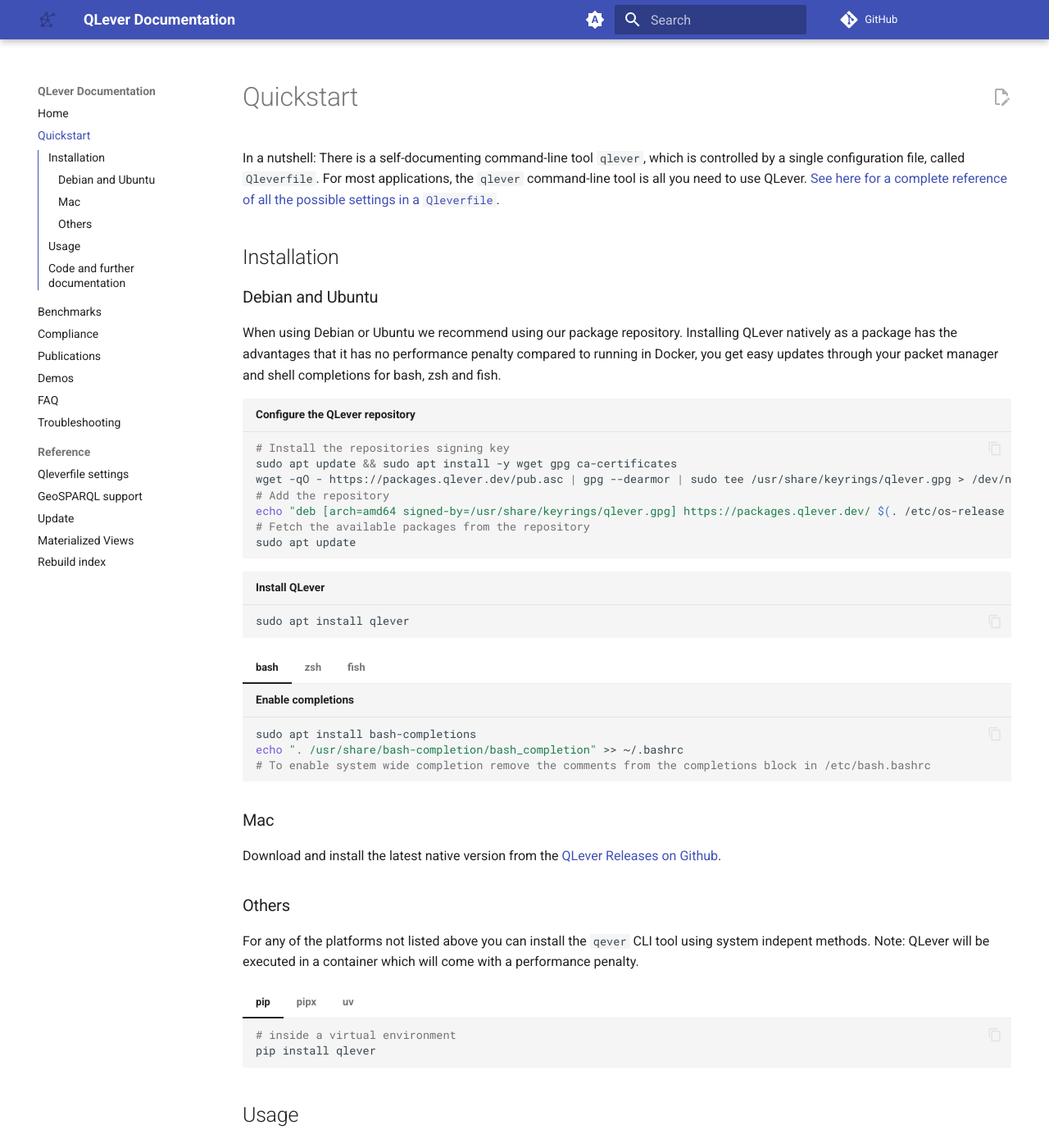
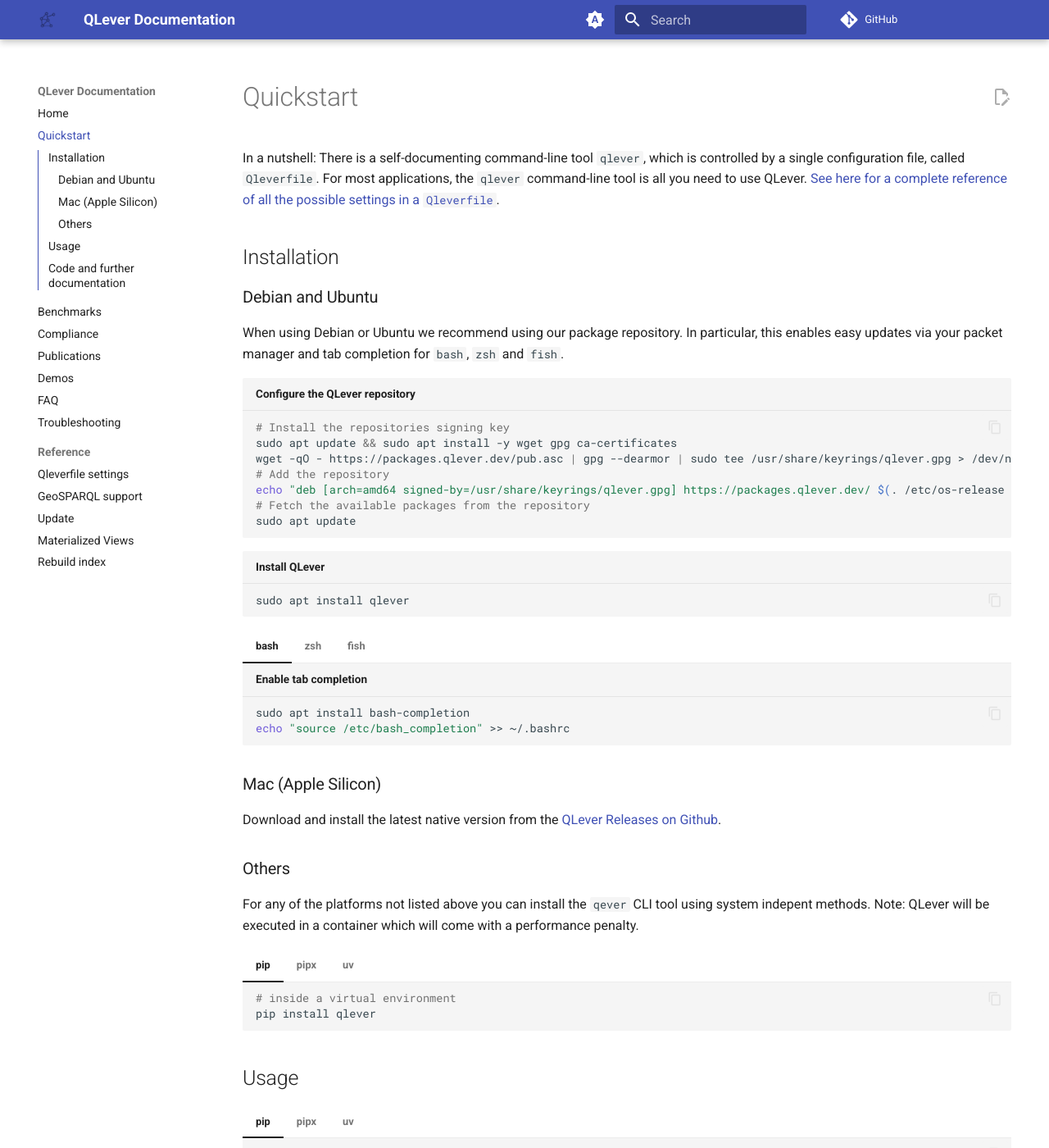
Before and after one commit to qlever-dev/qlever-docs, an MkDocs documentation site: the page built from docs/quickstart.md, in a window 1280 px wide and 1400 px high. Shown: the whole window at 82% size. Built offline with MkDocs 1.6.1 and Material for MkDocs 9.7.7, drawn with Linux system fonts in a browser that asks for light colours; plug-ins that fetch from the network failed and are left out; comment, search, counter and statistics services are not loaded; the version menu is left out.

Commit message:
Changes from 1-1 with Julian

````diff
--- a/docs/quickstart.md
+++ b/docs/quickstart.md
@@ -9,7 +9,7 @@ need to use QLever. [See here for a complete reference of all the possible setti
 
 ### Debian and Ubuntu
 
-When using Debian or Ubuntu we recommend using our package repository. Installing QLever natively as a package has the advantages that it has no performance penalty compared to running in Docker, you get easy updates through your packet manager and shell completions for bash, zsh and fish.
+When using Debian or Ubuntu we recommend using our package repository. In particular, this enables easy updates via your packet manager and tab completion for `bash`, `zsh` and `fish`.
 
 ```bash title="Configure the QLever repository"
 # Install the repositories signing key
@@ -26,21 +26,20 @@ sudo apt install qlever
 ```
 
 === "bash"
-    ```bash title="Enable completions"
-    sudo apt install bash-completions
-    echo ". /usr/share/bash-completion/bash_completion" >> ~/.bashrc
-    # To enable system wide completion remove the comments from the completions block in /etc/bash.bashrc
+    ```bash title="Enable tab completion"
+    sudo apt install bash-completion
+    echo "source /etc/bash_completion" >> ~/.bashrc
     ```
 === "zsh"
-    ```zsh title="Enable completions"
+    ```zsh title="Enable tab completion"
     echo "autoload -U compinit && compinit" >> ~/.zshrc
     ```
 === "fish"
-    ```fish title="Enable completions"
+    ```fish title="Enable tab completion"
     # Nothing to do
     ```
 
-### Mac
+### Mac (Apple Silicon)
 
 Download and install the latest native version from the [QLever Releases on Github](https://github.com/ad-freiburg/qlever/releases).
 
````
